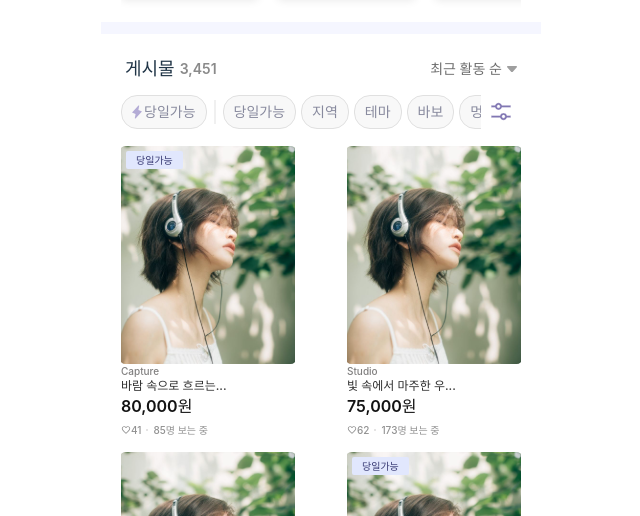
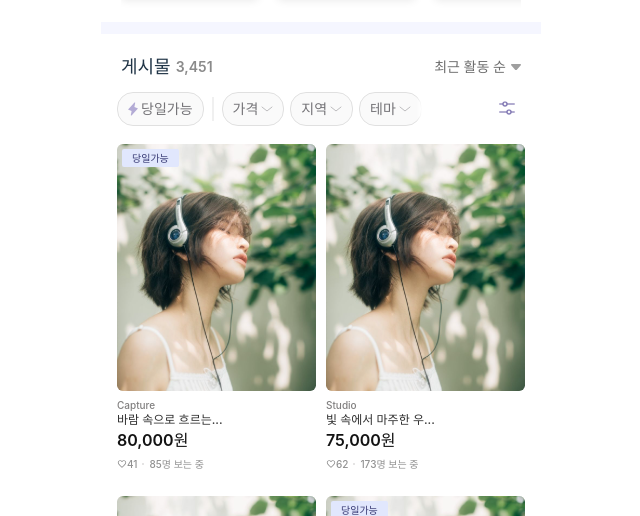
Before and after one commit to Team-Picus/PICUS-FE, a React (Vite) app: page /expert in a window 1280 px wide. Shown: the part 284-800 px from the top of the page, without its empty margins (319-959 px from the left). Built offline with nearby package versions, Linux system fonts and the light colour scheme.

Commit message:
:recycle: refactor: UI 및 코드 리팩토링
- 이미지 wrap 하는 코드 방식 변경
- color.ts에 색상 추가
- 필터 태그 누를 시 ui 변화 추가

Related to: #5

```diff
--- a/src/app/styles/colors.ts
+++ b/src/app/styles/colors.ts
@@ -12,4 +12,15 @@ export const colors: ColorsTypes = {
   sub2_type: '#605C51',
   white: '#FFFFFF',
   gray: '#929CB7',
+  gray1: '#FAFAFA',
+  gray2: '#F5F5F5',
+  gray3: '#EEEEEE',
+  gray4: '#DFDFDF',
+  gray5: '#BDBCBE',
+  gray6: '#9D9CA0',
+  gray7: '#747377',
+  gray8: '#605F63',
+  gray9: '#424143',
+  gray10: '#212022',
+  black: '#000000',
 };
--- a/src/pages/expert/components/ExpertPostItem.tsx
+++ b/src/pages/expert/components/ExpertPostItem.tsx
@@ -11,7 +11,7 @@ interface ExpertPostItemProps {
 
 const ExpertPostItem: React.FC<ExpertPostItemProps> = ({ post }) => {
   return (
-    <CardContainer>
+    <Container>
       <ImageSection>
         <ItemImage src={post.image} alt={post.title} />
         <TagsContainer>
@@ -31,30 +31,28 @@ const ExpertPostItem: React.FC<ExpertPostItemProps> = ({ post }) => {
           <View>{post.views}명 보는 중</View>
         </LikeAndViewSection>
       </FooterSection>
-    </CardContainer>
+    </Container>
   );
 };
 
 export default ExpertPostItem;
 
-const CardContainer = styled.div`
+const Container = styled.div`
   flex-shrink: 0;
-  width: 174px;
-  height: 306px;
   background-color: white;
   border-radius: 6px;
   cursor: pointer;
+  padding: 10px 0;
+  width: 100%;
 `;
 
 const ImageSection = styled.div`
   width: 100%;
-  height: 218px;
   position: relative;
 `;
 
 const ItemImage = styled.img`
   width: 100%;
-  height: 100%;
   object-fit: cover;
 `;
 
@@ -71,6 +69,7 @@ const FooterSection = styled.div`
   justify-content: center;
   align-items: flex-start;
   flex-direction: column;
+  padding: 5px 0;
   width: 100%;
 `;
 
--- a/src/pages/expert/components/ExpertPosts.tsx
+++ b/src/pages/expert/components/ExpertPosts.tsx
@@ -23,8 +23,9 @@ const ExpertPosts: React.FC = () => {
       <PostHeader totalPosts={3451} />
       <StickyWrapper>
         <FilterTags
-          categories={['당일가능', '지역', '테마', '바보', '멍청이', '멋쟁이']}
+          categories={['당일가능', '가격', '지역', '테마']}
           onChange={setFilters}
+          posts={posts}
         />
       </StickyWrapper>
       <ScrollWrapper>
@@ -43,7 +44,7 @@ const Container = styled.div`
   justify-content: flex-start;
   width: 100%;
   height: auto;
-  padding: 16px 20px;
+  padding: 16px 16px;
 `;
 
 const ScrollWrapper = styled.div`
@@ -51,7 +52,6 @@ const ScrollWrapper = styled.div`
   flex-direction: column;
   align-items: center;
   width: 100%;
-  padding: 10px 0;
 `;
 
 const StickyWrapper = styled.div`
--- a/src/pages/expert/components/ExpertPostsList.tsx
+++ b/src/pages/expert/components/ExpertPostsList.tsx
@@ -24,6 +24,9 @@ const Container = styled.div`
   justify-content: space-between;
   align-items: center;
   width: 100%;
-  height: auto;
   flex-wrap: wrap;
+
+  & > * {
+    flex: 0 0 calc(50% - 5px);
+  }
 `;
--- a/src/pages/expert/components/FilterTags.tsx
+++ b/src/pages/expert/components/FilterTags.tsx
@@ -1,38 +1,61 @@
-import React from 'react';
+import React, { useState } from 'react';
 import styled from 'styled-components';
 import IconToday from '@icon/icon-expert-today.svg';
 import IconSlash from '@icon/icon-expert-slash.svg';
 import IconFilter from '@icon/icon-filter.svg';
+import IconDown from '@icon/icon-down.svg';
+import { Post } from '@shared/types';
 
 interface FilterTagsProps {
   onChange: (filters: { category: string[] }) => void;
   categories: string[];
+  posts: Post[];
 }
 
-const FilterTags: React.FC<FilterTagsProps> = ({ onChange, categories }) => {
+const FilterTags: React.FC<FilterTagsProps> = ({ onChange, categories, posts }) => {
+  const [activeTag, setActiveTag] = useState<string | null>(null);
+
   const handleTagClick = (category: string) => {
-    onChange({ category: [category] });
+    setActiveTag(category);
+    if (category === '당일가능') {
+      const filteredPosts = posts.filter((post) => post.isTodayAvailable);
+      onChange({ category: filteredPosts.map((post) => post.title) });
+    } else {
+      // setShowModal(true); 나중에 모달 추가히면 넣을 로직
+    }
   };
+
+  const filteredCategories = categories.filter((category) => category !== '당일가능');
 
   return (
     <Container>
       <ScrollableTags>
-        <FixedTag>
-          <img src={IconToday} alt={IconToday}></img>
-          {categories[0]}
-        </FixedTag>
+        <Tag $active={activeTag === '당일가능'} onClick={() => handleTagClick('당일가능')}>
+          <img src={IconToday} alt={IconToday} />
+          {'당일가능'}
+        </Tag>
         <Slash>
-          <img src={IconSlash} alt={IconSlash}></img>
+          <img src={IconSlash} alt={IconSlash} />
         </Slash>
-        {categories.map((category, index) => (
-          <Tag key={index} onClick={() => handleTagClick(category)}>
+        {filteredCategories.map((category, index) => (
+          <Tag key={index} $active={activeTag === category} onClick={() => handleTagClick(category)}>
             {category}
+            <img src={IconDown} alt={IconDown} />
           </Tag>
         ))}
       </ScrollableTags>
       <FilterIcon>
         <img src={IconFilter} alt={IconFilter} />
       </FilterIcon>
+
+      {/*/!* 필터 모달 *!/*/}
+      {/*{showModal && (*/}
+      {/*  <Modal>*/}
+      {/*    <h3>필터를 선택하세요</h3>*/}
+      {/*    /!* 모달에 필터 내용 추가 *!/*/}
+      {/*    <button onClick={() => setShowModal(false)}>닫기</button>*/}
+      {/*  </Modal>*/}
+      {/*)}*/}
     </Container>
   );
 };
@@ -42,23 +65,40 @@ export default FilterTags;
 const Container = styled.div`
   display: flex;
   align-items: center;
-  justify-content: center;
+  justify-content: space-between;
   width: 100%;
-  height: 6vh;
+  padding: 8px 0;
 `;
 
-const FixedTag = styled.div`
+const ScrollableTags = styled.div`
   display: flex;
+  flex-direction: row;
   align-items: center;
-  justify-content: center;
+  justify-content: flex-start;
+  overflow-x: auto;
+  gap: 6px;
+
+  /* 왼쪽 경계 흐림 */
+  mask-image: linear-gradient(to left, rgba(0, 0, 0, 0) 0%, rgba(0, 0, 0, 1) 2%);
+  -webkit-mask-image: linear-gradient(to left, rgba(0, 0, 0, 0) 0%, rgba(0, 0, 0, 1) 2%);
+`;
+
+const Tag = styled.div<{ $active: boolean }>`
+  display: flex;
   flex-shrink: 0;
-  gap: 2px;
   padding: 6px 10px;
   border-radius: 16px;
   font: ${({ theme }) => theme.fonts.body_14px_medium};
-  background-color: #f8f8f8;
-  color: #888a9e;
-  border: solid 1px #e0e0e0;
+  transition: background-color 0.3s;
+  background-color: ${({ $active, theme }) => ($active ? theme.colors.main1 : theme.colors.gray1)};
+  color: ${({ $active, theme }) => ($active ? theme.colors.white : theme.colors.gray7)};
+  border: solid 1px ${({ $active, theme }) => ($active ? theme.colors.main1 : '#e0e0e0')};
+  gap: 3px;
+
+  &:hover {
+    background-color: ${({ theme }) => theme.colors.main1};
+    color: ${({ theme }) => theme.colors.white};
+  }
 `;
 
 const Slash = styled.div`
@@ -68,40 +108,39 @@ const Slash = styled.div`
   padding: 0 2px;
 `;
 
-const ScrollableTags = styled.div`
-  display: flex;
-  flex-direction: row;
-  align-items: center;
-  justify-content: flex-start;
-  overflow-x: auto;
-  gap: 5px;
-
-  ///* 왼쪽 경계 흐림 */
-  //mask-image: linear-gradient(to left, rgba(0, 0, 0, 0) 0%, rgba(0, 0, 0, 1) 10%);
-  //-webkit-mask-image: linear-gradient(to left, rgba(0, 0, 0, 0) 0%, rgba(0, 0, 0, 1) 20%);
-`;
-
-const Tag = styled.div`
-  display: flex;
-  flex-shrink: 0;
-  padding: 6px 10px;
-  border-radius: 16px;
-  font: ${({ theme }) => theme.fonts.body_14px_medium};
-  transition: background-color 0.3s;
-  background-color: #f8f8f8;
-  color: #888a9e;
-  border: solid 1px #e0e0e0;
-  &:hover {
-    background-color: ${({ theme }) => theme.colors.main1};
-    color: ${({ theme }) => theme.colors.white};
-  }
-`;
-
 const FilterIcon = styled.div`
   padding: 0 10px;
   cursor: pointer;
   img {
     width: 100%;
-    height: 23px;
   }
 `;
+
+// // 모달 스타일
+// const Modal = styled.div`
+//   position: fixed;
+//   top: 0;
+//   left: 0;
+//   right: 0;
+//   bottom: 0;
+//   background-color: rgba(0, 0, 0, 0.5);
+//   display: flex;
+//   justify-content: center;
+//   align-items: center;
+//   color: white;
+//   padding: 20px;
+//   z-index: 100;
+//
+//   button {
+//     margin-top: 20px;
+//     background-color: #ff6347;
+//     color: white;
+//     border: none;
+//     padding: 10px;
+//     cursor: pointer;
+//
+//     &:hover {
+//       background-color: #ff4500;
+//     }
+//   }
+// `;
--- a/src/pages/expert/components/PostHeader.tsx
+++ b/src/pages/expert/components/PostHeader.tsx
@@ -15,7 +15,7 @@ const PostHeader: React.FC<PostHeaderProps> = ({ totalPosts }) => {
       </TitleSection>
       <FilterMenu>
         <p>최근 활동 순 </p>
-        <img src={IconDropdown}></img>
+        <img src={IconDropdown} alt={IconDropdown}></img>
       </FilterMenu>
     </Container>
   );
@@ -27,10 +27,9 @@ const Container = styled.div`
   display: flex;
   flex-direction: row;
   align-items: center;
-  justify-content: center;
+  justify-content: space-between;
   width: 100%;
-  height: 38px;
-  padding: 0 4px;
+  padding: 5px 4px;
 `;
 
 const TitleSection = styled.div`
@@ -54,7 +53,6 @@ const FilterMenu = styled.div`
   flex-direction: row;
   align-items: center;
   gap: 5px;
-  margin-left: auto;
   cursor: pointer;
   p {
     font: ${({ theme }) => theme.fonts.body_14px_medium};
```
Also changed, not shown: src/shared/assets/icon/icon-down.svg (added), src/shared/ui/AppBar.tsx (added).
